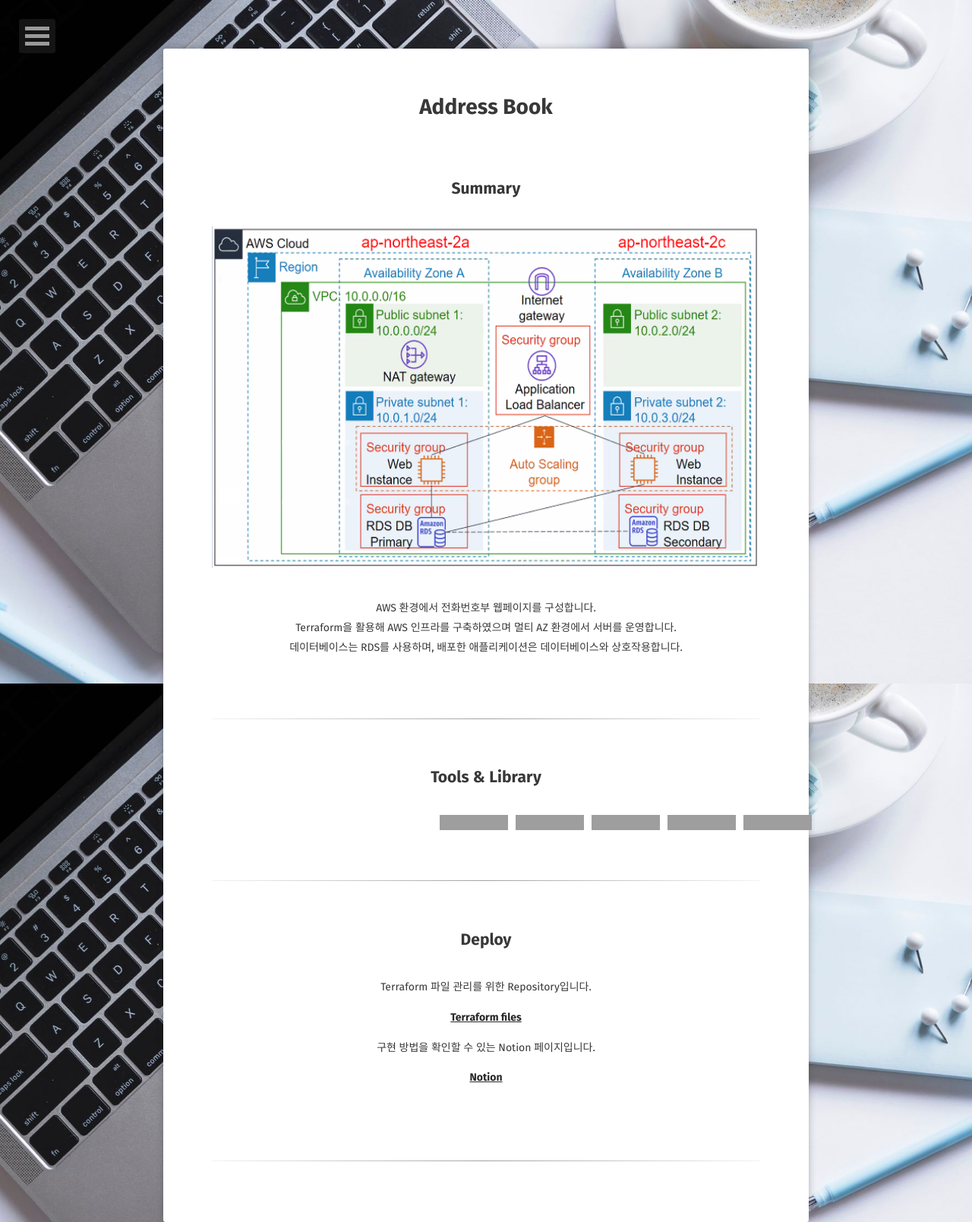
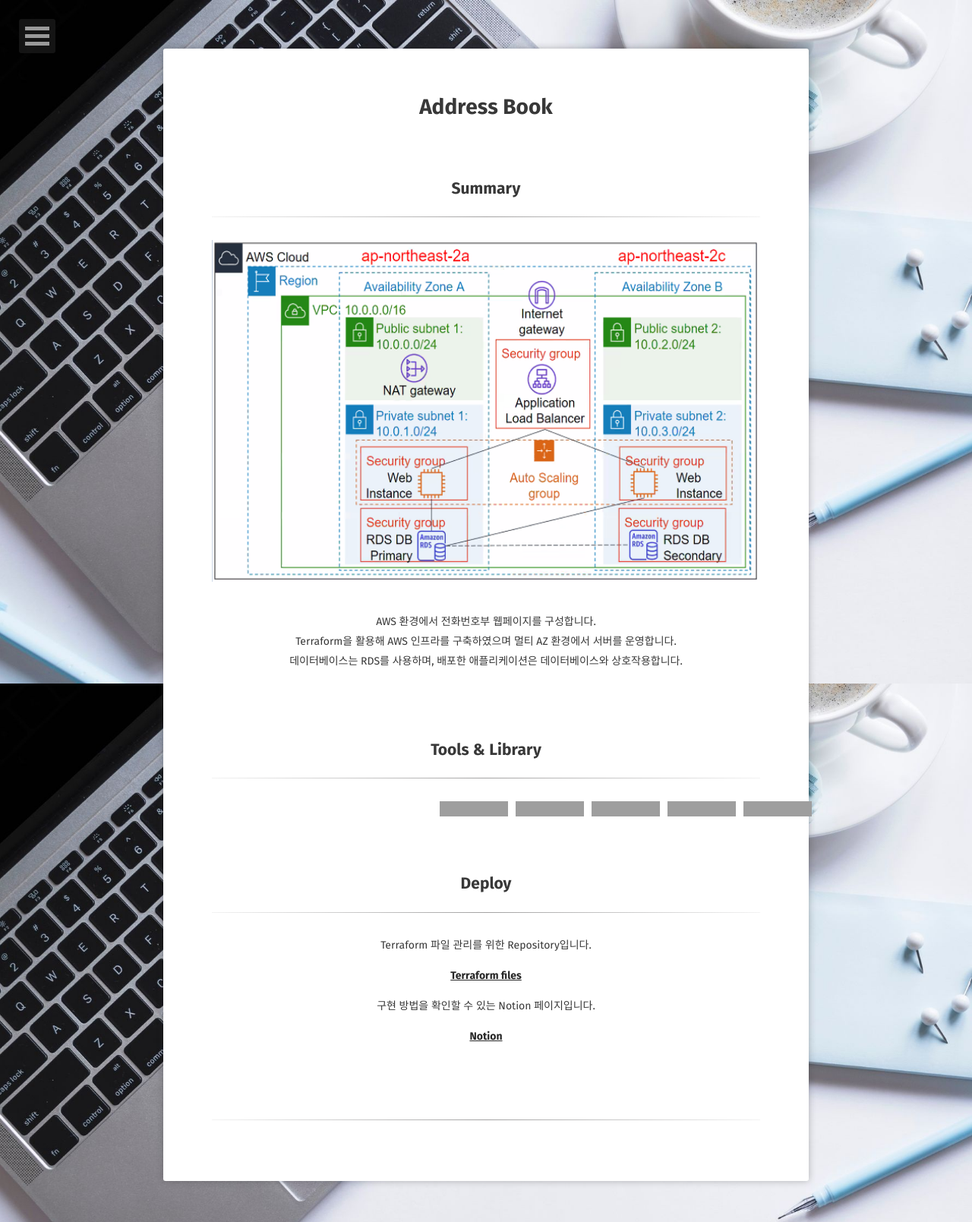
Before and after one commit to km00ng/km00ng.github.io, a Jekyll site: the page built from _posts/2016-03-21-address-book.md, in a window 1280 px wide. Shown: the whole page at 76% size. Built offline with Jekyll 4.4.1, drawn with Linux system fonts in a browser that asks for light colours; some web fonts are replaced; comment, search, counter and statistics services are not loaded; grey boxes are pictures that could not be loaded.

Commit message:
address book test

```diff
--- a/_layouts/post.html
+++ b/_layouts/post.html
@@ -15,6 +15,7 @@
                   {% when 'Address Book' %}
                      <br>
                      <h2 id="summary">Summary</h2>
+                     <hr>
                      <div class="bottom-margin"></div>
 
                      <img src="../assets/img/addrbook/architecture.png" alt="Address Book Architecture" style="width: 900px; height: 450px;">
@@ -27,9 +28,9 @@
                      <p><br />
                      <br /></p>
 
-                     <hr />
+                     <!-- <hr />
 
-                     <p><br /></p>
+                     <p><br /></p> -->
 
                      <!-- <style>
                         .bottom-margin {
@@ -66,6 +67,7 @@
                      </style>
 
                      <h2 id="tools--library">Tools &amp; Library</h2>
+                     <hr>
                      <div class="bottom-margin"></div>
                      <div class="hidden-icons" style="display: flex; gap: 10px;">
                         <img src="https://img.shields.io/badge/GCP-4285F4?stylefor-the-badge&logo=Google%20Cloud&logoColor=FAFAFA"/>
@@ -81,8 +83,8 @@
                         <img src="https://img.shields.io/badge/GCP-4285F4?stylefor-the-badge&logo=Google%20Cloud&logoColor=FAFAFA"/>
                      </div>
                      <br />
-                     <br />
-                     <hr />
+                     <!-- <br />
+                     <hr /> -->
 
 
 
@@ -109,6 +111,7 @@
                      <br>
 
                      <h2 id="Repo">Deploy</h2>
+                     <hr>
                      <div class="bottom-margin"></div>
 
                      <p style="font-weight: normal;">Terraform 파일 관리를 위한 Repository입니다.<br></p>
```
